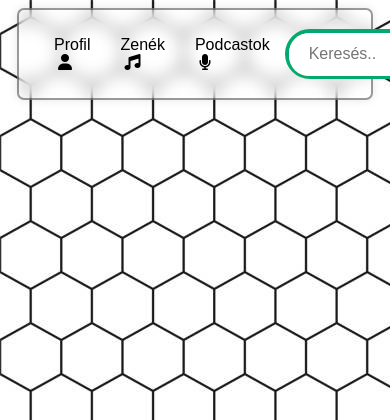
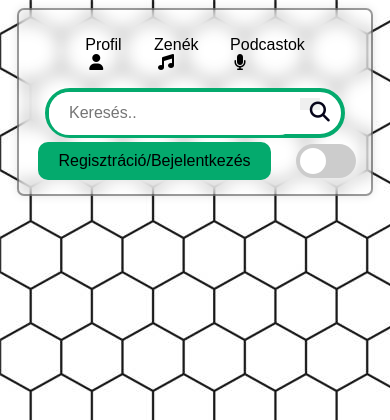
Before and after one commit to TuneTracer/TuneTracer, a PHP site: page / in a window 390 px wide; the page is wider, and only the part inside the window is pictured. Shown: the top 420 px of that part. Run offline with PHP 8.4, Linux system fonts and the light colour scheme; some libraries are stand-ins or nearby versions.

Commit message:
Added animations
Added animations and fixed the dark mode not bluring the background bug!

```diff
--- a/index.css
+++ b/index.css
@@ -29,18 +29,32 @@ body {
     background-color: white;
 }
 
+@keyframes toWhite {
+    from {background-image: url("darkmode.jpg");}
+    to {background-image: url("background.jpg");}
+}
+
+@keyframes toBlack {
+    from {background-image: url("background.jpg");}
+    to {background-image: url("darkmode.jpg");}
+}
+
 body.dark-mode  {
-    filter: invert(100%);
-    -webkit-filter: invert(100%);
     background-image: url("darkmode.jpg");
+    animation-name: toBlack;
+    animation-duration: 0.5s;
+    animation-iteration-count: 1;
 }
 
 body.light-mode  {
     background-image: url("background.jpg");
     background-color: black;
+    animation-name: toWhite;
+    animation-duration: 0.5s;
+    animation-iteration-count: 1;
 }
 
-.navbar {
+.navbar{
     background-color: rgba(255, 255, 255, 0.25);
     backdrop-filter: blur(8px);
     border: 2px solid rgba(0, 0, 0, 0.4);
@@ -48,10 +62,68 @@ body.light-mode  {
     box-shadow: 0px 0px 10px 0px rgba(0, 0, 0, 0.1);
     padding: 10px 20px;
     display: flex;
+    flex-wrap: wrap;
     justify-content: space-between;
     align-items: center;
     width: 80%;
 }
+
+@keyframes toBlackNav {
+    from {filter: invert(0%);}
+    to {filter: invert(100%);}
+}
+
+@keyframes toWhiteNav {
+    from {filter: invert(100%);}
+    to {filter: invert(0%);}
+}
+
+.dark-mode #navbar{
+    animation-name: toBlackNav;
+    animation-duration: 0.5s;
+    animation-iteration-count: 1;
+    filter: invert(100%);
+}
+
+.light-mode #navbar{
+    animation-name: toWhiteNav;
+    animation-duration: 0.5s;
+    animation-iteration-count: 1;
+    filter: invert(0%);
+}
+
+#navbar{
+    width: 100%;
+    display: flex;
+    flex-wrap: wrap;
+    justify-content: space-between;
+}
+
+@media (max-width: 800px) {
+    #navbar{
+        width: 100%;
+        display: flex;
+        flex-wrap: wrap;
+        justify-content: center;
+        align-items: center;
+        padding: 0px;
+        margin: 0px;
+        width: 80%;
+    }
+    .navbar {
+        background-color: rgba(255, 255, 255, 0.25);
+        backdrop-filter: blur(8px);
+        border: 2px solid rgba(0, 0, 0, 0.4);
+        border-radius: 7px;
+        box-shadow: 0px 0px 10px 0px rgba(0, 0, 0, 0.1);
+        padding: 10px 20px;
+        display: flex;
+        flex-wrap: wrap;
+        justify-content: center;
+        align-items: center;
+        width: 80%;
+    }
+ }
 
 .navbar-left {
     display: flex;
--- a/index.html
+++ b/index.html
@@ -7,11 +7,13 @@
     <link rel="stylesheet" href="index.css">
     <link rel="stylesheet" href="https://cdnjs.cloudflare.com/ajax/libs/font-awesome/4.7.0/css/font-awesome.min.css">
     <title>Zenealkalmazás</title>
+    <script src="https://kit.fontawesome.com/a076d05399.js" crossorigin="anonymous"></script>
 </head>
 
 <body>
 
     <div class="navbar">
+        <div id="navbar" style="padding: 0px;">
             <div class="navbar-left">
                 <ul>
                     <li><a href="#" style="margin-right: 4px;">Profil</a><i class="fa fa-solid fa-user icons"></i></li>
@@ -28,12 +30,12 @@
             <div class="navbar-right">
                 <button class="button" style="margin-right: 25px;">Regisztráció/Bejelentkezés</button>
                 <label class="switch">
-                <input type="checkbox" id="darkModeToggle" onchange="darkmode()">
+                    <input type="checkbox" id="darkModeToggle">
                     <div class="slider round"></div>
                 </label>
             </div>
         </div>
-    <script src="https://kit.fontawesome.com/a076d05399.js" crossorigin="anonymous"></script>
+    </div>
     <script>
         const darkModeToggle = document.getElementById("darkModeToggle");
         const bodyElement = document.body;
@@ -50,7 +52,20 @@
             bodyElement.classList.toggle("dark-mode", darkModeToggle.checked);
             bodyElement.classList.toggle("light-mode", !darkModeToggle.checked);
         });
+        const navbarElement = document.getElementById("navbar");
 
+        // Ellenőrzi, hogy a felhasználó rendszere támogatja-e a prefers-color-scheme lekérdezést
+        if (window.matchMedia && window.matchMedia('(prefers-color-scheme: dark)').matches) {
+            navbarElement.classList.add('dark-mode');
+            darkModeToggle.checked = true;
+        } else {
+            navbarElement.classList.add('light-mode');
+        }
+
+        darkModeToggle.addEventListener("change", () => {
+            navbarElement.classList.toggle("dark-mode", darkModeToggle.checked);
+            navbarElement.classList.toggle("light-mode", !darkModeToggle.checked);
+        });
 
     </script>
 </body>
```
Lines whose indentation alone changed are shown as unchanged.
